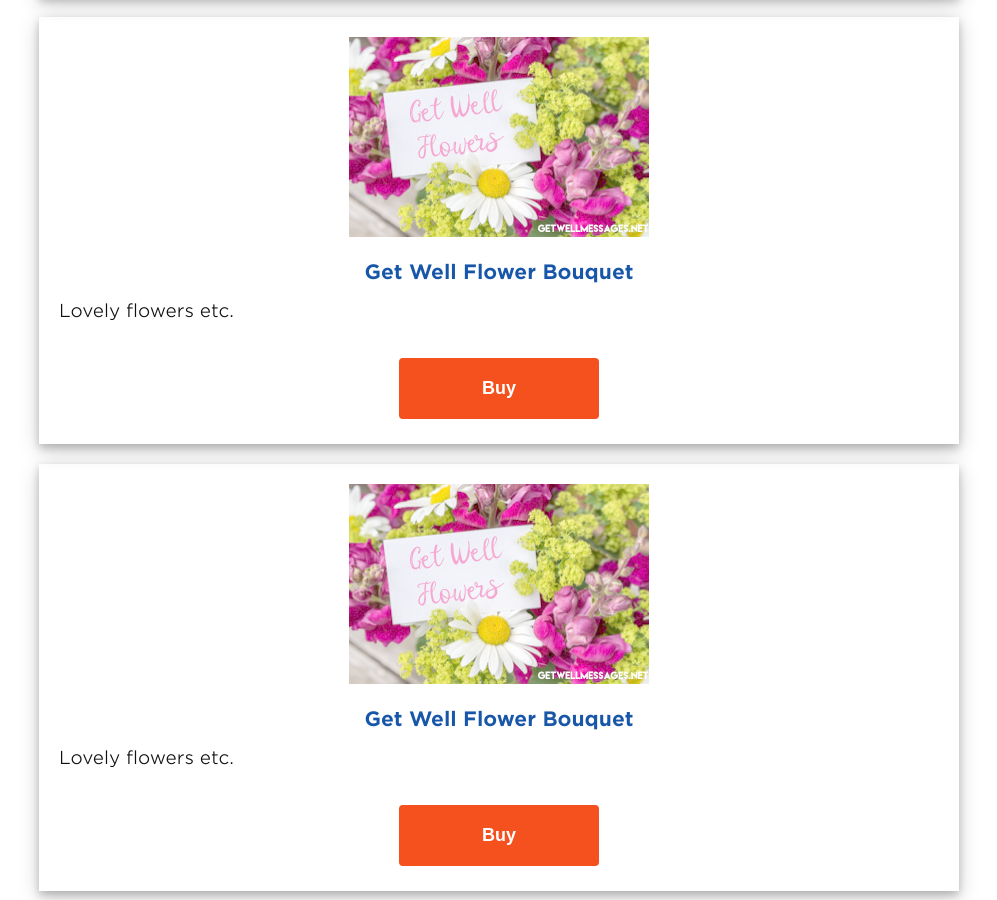
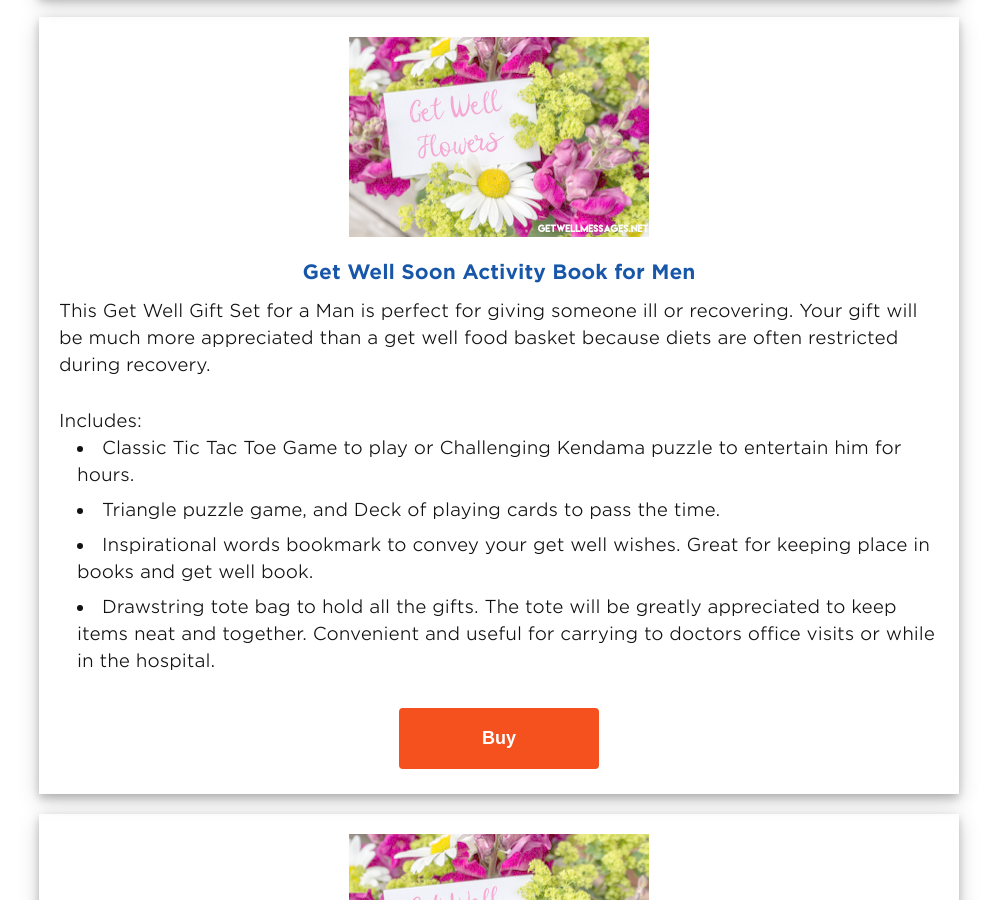
Before and after one commit to andyml123/andyml123.github.io, a Jekyll site: the page built from get-well-gifts.md, in a window 1280 px wide and 900 px high, scrolled down 6948 px. Shown: the whole window, without its empty margins (141-1138 px from the left). Built offline with Jekyll 4.4.1, drawn with Linux system fonts in a browser that asks for light colours; a script that is not in the unit is left out.

Commit message:
Update get-well-gifts.md

```diff
--- a/get-well-gifts.md
+++ b/get-well-gifts.md
@@ -168,23 +168,28 @@ What’s in the Box:
 
 
 
-<div class="product-cta-box">
-<img src="/img/get-well-flowers-300x200.png" alt="" />
+<div class="product-cta-box"><a href=""><img src="/img/get-well-flowers-300x200.png" alt="" /></a>
+<div class="product-cta-heading">
+<a href="">Get Well Soon Activity Book for Men</a>
+</div>
+<p>This Get Well Gift Set for a Man is perfect for giving someone ill or recovering. Your gift will be much more appreciated than a get well food basket because diets are often restricted during recovery.</p>
+Includes:
+<ul>
+<li>Classic Tic Tac Toe Game to play or Challenging Kendama puzzle to entertain him for hours.</li>
+<li>Triangle puzzle game, and Deck of playing cards to pass the time.</li>
+<li>Inspirational words bookmark to convey your get well wishes. Great for keeping place in books and get well book.</li>
+<li>Drawstring tote bag to hold all the gifts. The tote will be greatly appreciated to keep items neat and together. Convenient and useful for carrying to doctors office visits or while in the hospital.</li>
+</ul>
+<div class="product-cta-button-centre"><a href=""><button type="button" class="product-cta-button">Buy</button></a>
+</div>
+</div>
+
+
+<div class="product-cta-box"><a href=""><img src="/img/get-well-flowers-300x200.png" alt="" /></a>
 <div class="product-cta-heading">
 <a href=""> Get Well Flower Bouquet</a>
 </div>
 <p>Lovely flowers etc.</p>
-<div class="product-cta-button-centre"><a href="'"><button type="button" class="product-cta-button">Buy</button></a>
+<div class="product-cta-button-centre"><a href=""><button type="button" class="product-cta-button">Buy</button></a>
 </div>
 </div>
-
-
-<div class="product-cta-box">
-<img src="/img/get-well-flowers-300x200.png" alt="" />
-<div class="product-cta-heading">
-<a href=""> Get Well Flower Bouquet</a>
-</div>
-<p>Lovely flowers etc.</p>
-<div class="product-cta-button-centre"><a href="'"><button type="button" class="product-cta-button">Buy</button></a>
-</div>
-</div>
```
